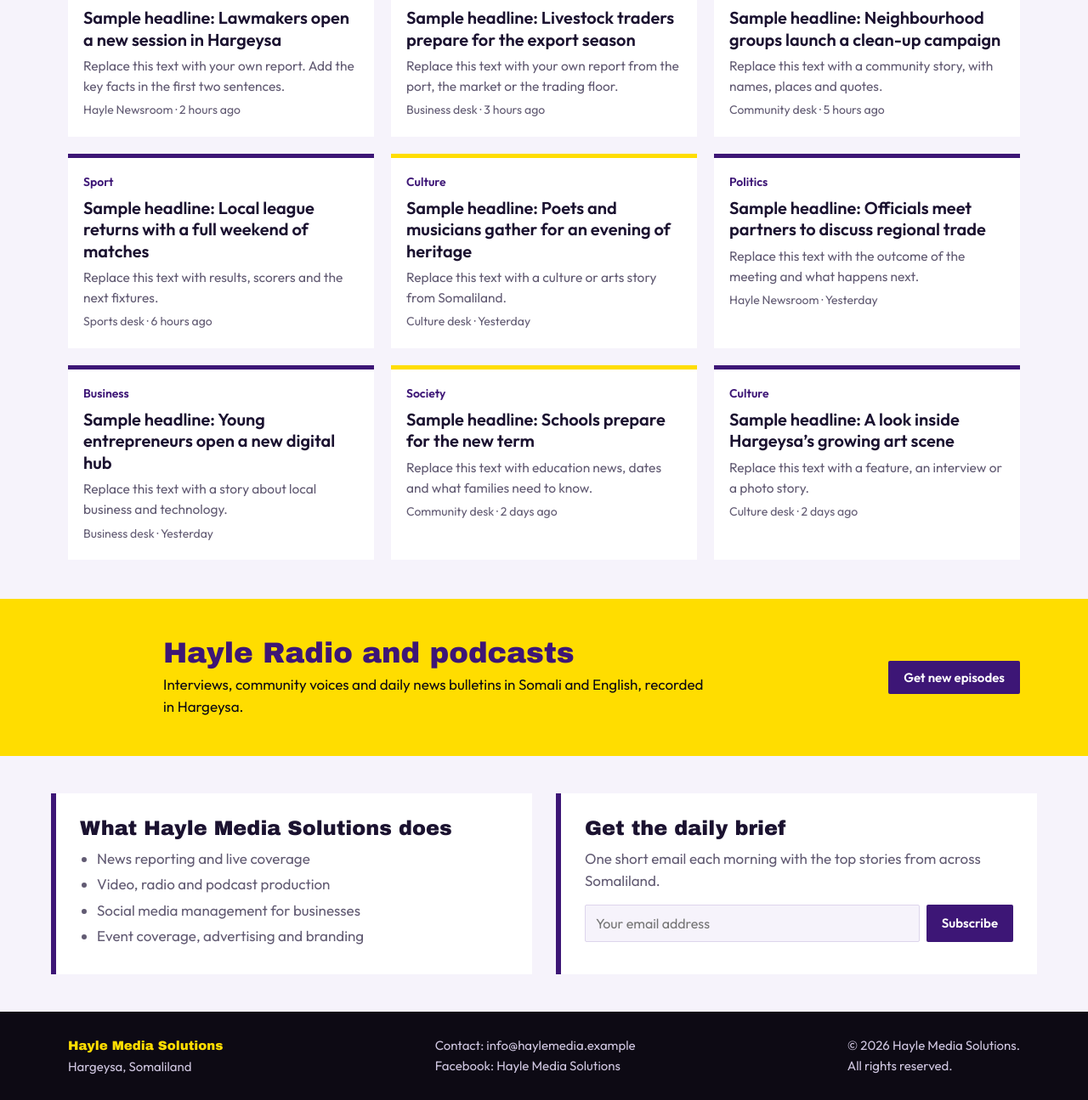
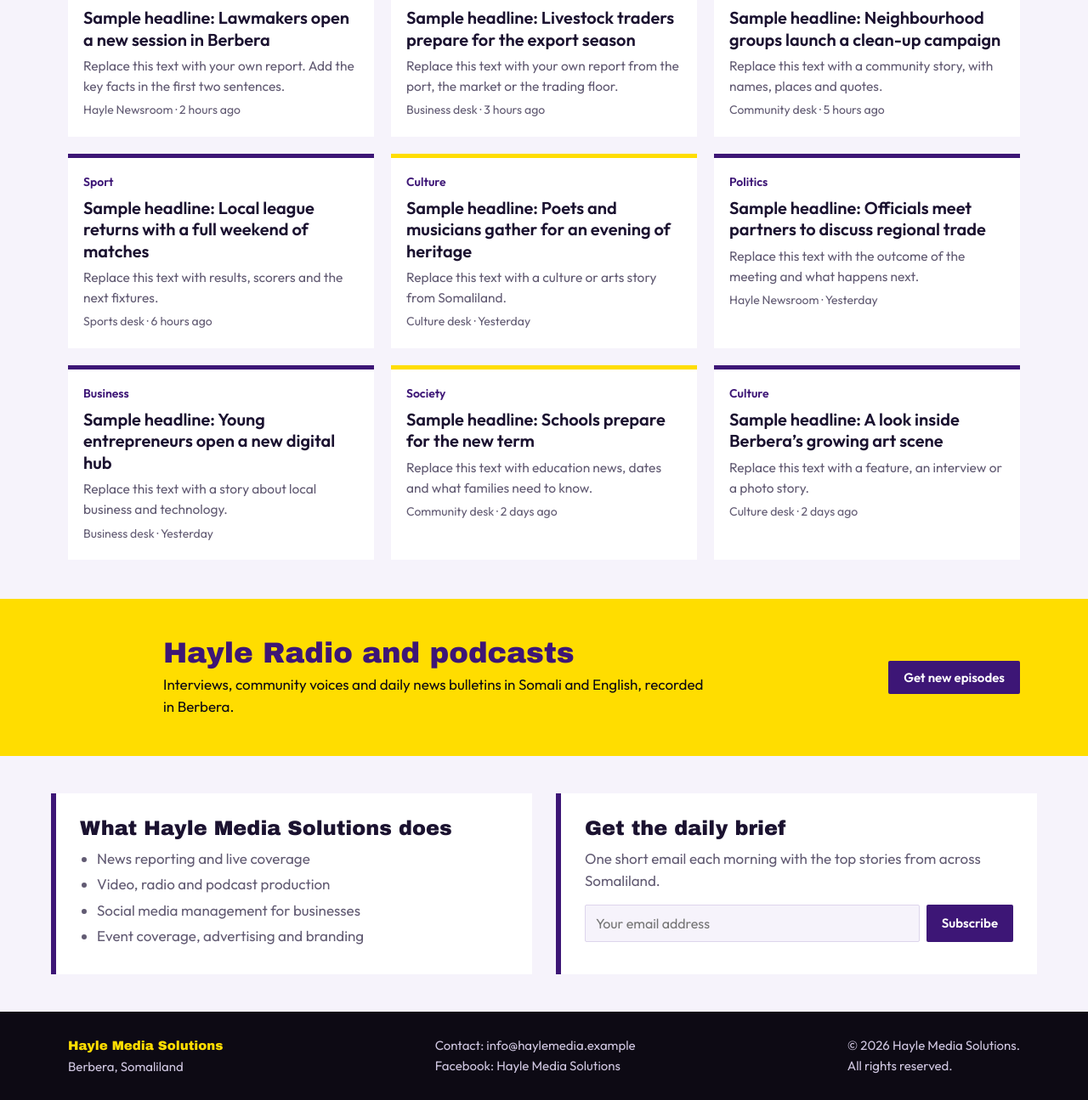
Before and after one commit to hamseainanshe/haylemedia, a plain HTML site: page hayle-media-solutions.html in a window 1280 px wide. Shown: the part 945-2240 px from the top of the page at 85% size. Drawn offline with Linux system fonts and the light colour scheme.

Commit message:
change hargeisa

```diff
--- a/hayle-media-solutions.html
+++ b/hayle-media-solutions.html
@@ -187,7 +187,7 @@ footer a:hover{color:var(--yellow)}
       <svg viewBox="520 310 460 640" style="color:var(--purple)" aria-hidden="true"><use href="#mic"/></svg>
       <div>
         <h2>Hayle Radio and podcasts</h2>
-        <p>Interviews, community voices and daily news bulletins in Somali and English, recorded in Hargeysa.</p>
+        <p>Interviews, community voices and daily news bulletins in Somali and English, recorded in Berbera.</p>
       </div>
       <a class="btn" href="#subscribe">Get new episodes</a>
     </div>
@@ -217,7 +217,7 @@ footer a:hover{color:var(--yellow)}
 
 <footer>
   <div class="wrap">
-    <div><strong>Hayle Media Solutions</strong><br>Hargeysa, Somaliland</div>
+    <div><strong>Hayle Media Solutions</strong><br>Berbera, Somaliland</div>
     <div>Contact: <a href="mailto:info@haylemedia.example">info@haylemedia.example</a><br>Facebook: Hayle Media Solutions</div>
     <div>© <span id="yr"></span> Hayle Media Solutions.<br>All rights reserved.</div>
   </div>
@@ -226,7 +226,7 @@ footer a:hover{color:var(--yellow)}
 <script>
 /* Edit this list to publish your own stories. */
 const STORIES=[
- {c:"Politics",t:"Sample headline: Lawmakers open a new session in Hargeysa",d:"Replace this text with your own report. Add the key facts in the first two sentences.",a:"Hayle Newsroom",w:"2 hours ago"},
+ {c:"Politics",t:"Sample headline: Lawmakers open a new session in Berbera",d:"Replace this text with your own report. Add the key facts in the first two sentences.",a:"Hayle Newsroom",w:"2 hours ago"},
  {c:"Business",t:"Sample headline: Livestock traders prepare for the export season",d:"Replace this text with your own report from the port, the market or the trading floor.",a:"Business desk",w:"3 hours ago"},
  {c:"Society",t:"Sample headline: Neighbourhood groups launch a clean-up campaign",d:"Replace this text with a community story, with names, places and quotes.",a:"Community desk",w:"5 hours ago"},
  {c:"Sport",t:"Sample headline: Local league returns with a full weekend of matches",d:"Replace this text with results, scorers and the next fixtures.",a:"Sports desk",w:"6 hours ago"},
@@ -234,7 +234,7 @@ const STORIES=[
  {c:"Politics",t:"Sample headline: Officials meet partners to discuss regional trade",d:"Replace this text with the outcome of the meeting and what happens next.",a:"Hayle Newsroom",w:"Yesterday"},
  {c:"Business",t:"Sample headline: Young entrepreneurs open a new digital hub",d:"Replace this text with a story about local business and technology.",a:"Business desk",w:"Yesterday"},
  {c:"Society",t:"Sample headline: Schools prepare for the new term",d:"Replace this text with education news, dates and what families need to know.",a:"Community desk",w:"2 days ago"},
- {c:"Culture",t:"Sample headline: A look inside Hargeysa’s growing art scene",d:"Replace this text with a feature, an interview or a photo story.",a:"Culture desk",w:"2 days ago"}
+ {c:"Culture",t:"Sample headline: A look inside Berbera’s growing art scene",d:"Replace this text with a feature, an interview or a photo story.",a:"Culture desk",w:"2 days ago"}
 ];
 const CATS=["All","Politics","Business","Society","Sport","Culture"];
 const $=id=>document.getElementById(id);
```
